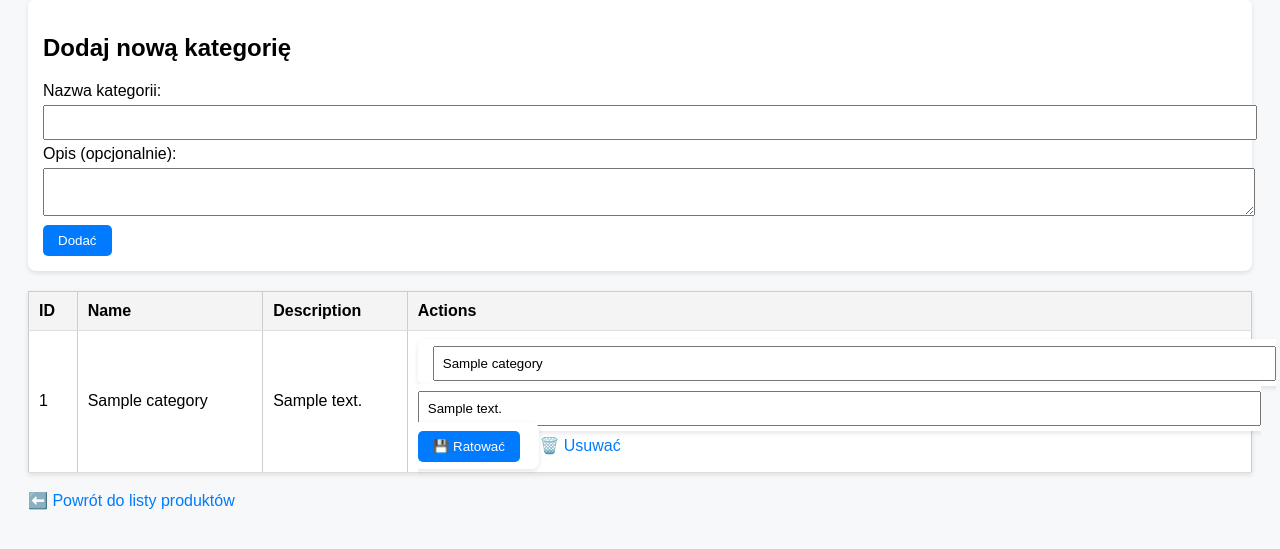
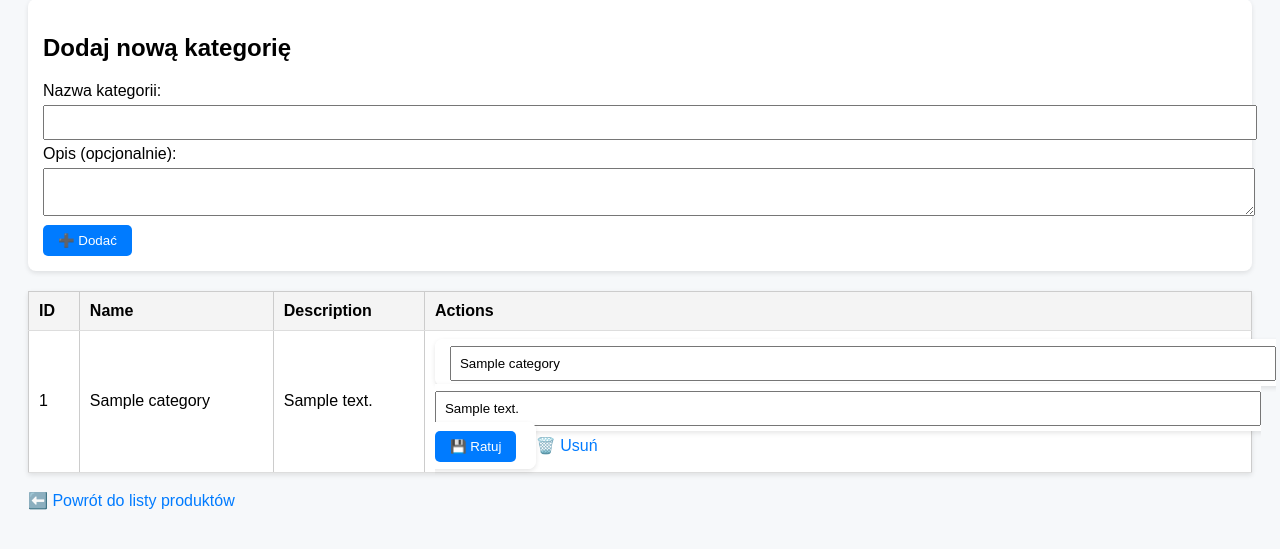
Before and after one commit to KEGLIA69/php-crud-app-produkty-team-project-, a PHP site: page /categories.php in a window 1280 px wide. Shown: the part 109-658 px from the top of the page. Run offline with PHP 8.4, Linux system fonts and the light colour scheme; tables that the repository leaves empty hold one stand-in row (values such as "Sample post").

Commit message:
Minor changes

```diff
--- a/categories.php
+++ b/categories.php
@@ -69,7 +69,7 @@ $result = $conn->query("SELECT * FROM categories");
     <label>Opis (opcjonalnie):</label>
     <textarea name="description"></textarea>
 
-    <button type="submit" name="add">Dodać</button>
+    <button type="submit" name="add">➕ Dodać</button>
 </form>
 
 <!-- Categories list -->
@@ -92,11 +92,11 @@ $result = $conn->query("SELECT * FROM categories");
                     <input type="hidden" name="id" value="<?= $row['id'] ?>">
                     <input type="text" name="name" value="<?= htmlspecialchars($row['name']) ?>" required>
                     <input type="text" name="description" value="<?= htmlspecialchars($row['description']) ?>">
-                    <button type="submit" name="update">💾 Ratować</button>
+                    <button type="submit" name="update">💾 Ratuj</button>
                 </form>
 
                 <!-- Delete link -->
-                <a href="?delete=<?= $row['id'] ?>" onclick="return confirm('Delete this category?')">🗑️ Usuwać</a>
+                <a href="?delete=<?= $row['id'] ?>" onclick="return confirm('Delete this category?')">🗑️ Usuń</a>
             </td>
         </tr>
     <?php endwhile; ?>
--- a/index.php
+++ b/index.php
@@ -43,5 +43,9 @@ include 'db.php';
       }
     ?>
   </table>
+
+  <br>
+  <a href="categories.php">Idź do kategorij ➡️</a>
+
 </body>
 </html>
```
